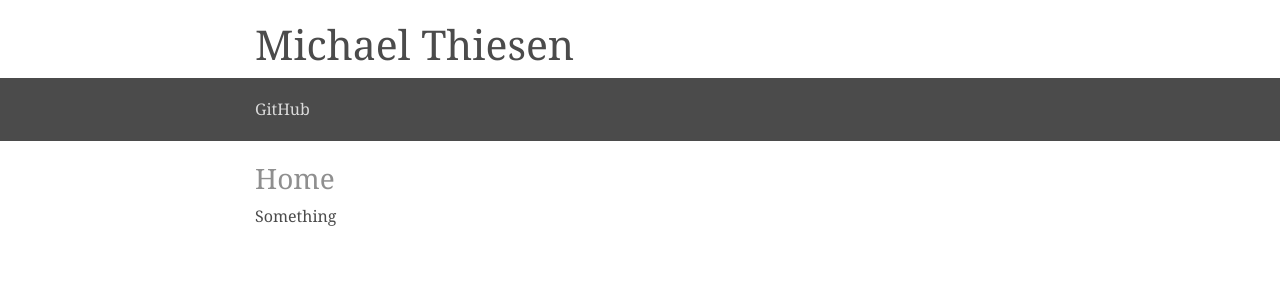
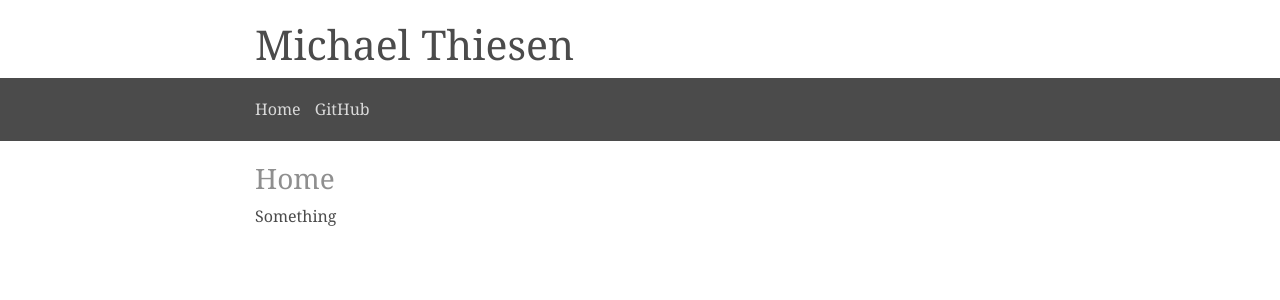
Before and after one commit to sarahromani/supermileage.github.io, a Jekyll site: the page built from index.html, in a window 1280 px wide. Shown: the top 300 px of the page. Built offline with Jekyll 4.4.1, drawn with Linux system fonts in a browser that asks for light colours; some web fonts are replaced.

Commit message:
Better navbar, styles

```diff
--- a/_layouts/default.html
+++ b/_layouts/default.html
@@ -12,19 +12,20 @@
     <link rel="stylesheet" href="build/style.css" type="text/css" media="screen">
   </head>
   <body>
-    <div class="container-fluid maxwidth">
+    <div class="container-fluid">
       <h1 class="site-name">{{ site.name }}</h1>
     </div>
 
     <div id="navigation">
-      <div class="container-fluid maxwidth">
-        <ul class="list-inlinle list-unstyled">
-          <li>GitHub</li>
+      <div class="container-fluid">
+        <ul class="list-inline list-unstyled">
+          <li><a href="/">Home</a></li>
+          <li><a href="https://github.com/micthiesen" target="_blank">GitHub</a></li>
         </ul>
       </div>
     </div>
 
-    <div class="container-fluid maxwidth">
+    <div class="container-fluid">
       {% if page.title %}
       <h3 class="text-muted">{{ page.title }}</h3>
       {% endif %}
```
Also changed, not shown: style.less (+6 -7 lines), build/style.css.
